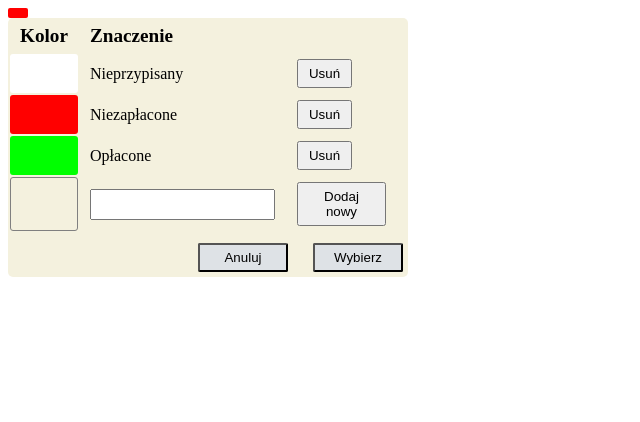
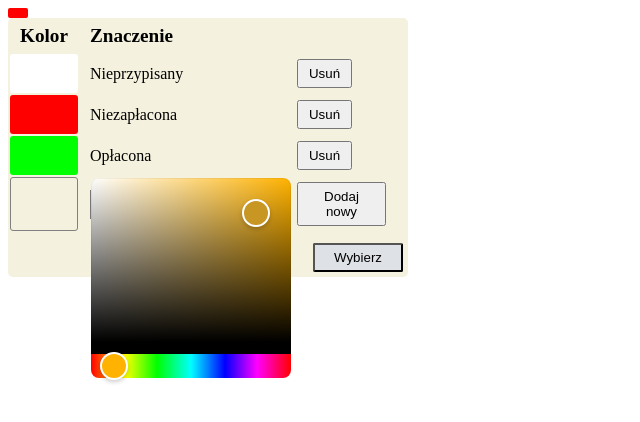
Before and after one commit to LukaszSzyp/EasyDocs, a React (Create React App) app: page / in a window 1280 px wide. Both pictures are taken after a click on the element 43 px from the left and 204 px from the top of the page. Shown: the top 422 px of the page, without its empty margins (0-640 px from the left). Built offline with nearby package versions, Linux system fonts and the light colour scheme.

Commit message:
add color picker

```diff
--- a/package.json
+++ b/package.json
@@ -7,6 +7,7 @@
     "@testing-library/react": "^13.3.0",
     "@testing-library/user-event": "^13.5.0",
     "react": "^18.2.0",
+    "react-colorful": "^5.5.1",
     "react-dom": "^18.2.0",
     "react-scripts": "5.0.1",
     "styled-components": "^5.3.5",
--- a/src/Components/PopUpColorStatus.jsx
+++ b/src/Components/PopUpColorStatus.jsx
@@ -1,4 +1,5 @@
 import { useState } from "react";
+import { RgbColorPicker } from "react-colorful";
 import styled from "styled-components";
 
 const Container = styled.div`
@@ -28,6 +29,7 @@ const TNullColorCell = styled.td`
   border: 1px solid grey;
   border-radius: 3px;
   cursor: pointer;
+  position: relative;
 `;
 
 const Tcell = styled.td`
@@ -56,6 +58,16 @@ const Input = styled.input`
   height: 25px;
 `;
 
+const RgbColorPickerContainer = styled.div`
+  position: absolute;
+  top: 0;
+  left: 80px;
+  display: flex;
+  flex-direction: column;
+  align-items: flex-end;
+  display: ${(props) => (props.isClosed ? "none" : "")};
+`;
+
 export const PopUpColorStatus = () => {
   const [colorStatusData, setColorStatusData] = useState([
     {
@@ -64,22 +76,29 @@ export const PopUpColorStatus = () => {
     },
     {
       color: "255,0,0",
-      description: "Niezapłacone",
+      description: "Niezapłacona",
     },
     {
       color: "0,255,0",
-      description: "Opłacone",
+      description: "Opłacona",
     },
   ]);
 
   const [description, setDescription] = useState("");
-  const [newColor, setNewColor] = useState("");
+  const [color, setColor] = useState({ r: 200, g: 150, b: 35 });
+  const [isColorPickerClosed, setIsColorPickerClosed] = useState(true);
 
-  const DeleteColorStatusRowHandler = (id) => {
+  const deleteColorStatusRowHandler = (id) => {
     const data = [...colorStatusData];
     data.splice(id, 1);
     console.log(data);
     setColorStatusData(data);
+  };
+
+  const openColorPickerPopupHandler = () => {
+    isColorPickerClosed
+      ? setIsColorPickerClosed(false)
+      : setIsColorPickerClosed(true);
   };
 
   return (
@@ -98,7 +117,7 @@ export const PopUpColorStatus = () => {
               <ButtonTable
                 rowId={colorStatus.id}
                 onClick={() => {
-                  DeleteColorStatusRowHandler(index);
+                  deleteColorStatusRowHandler(index);
                 }}
               >
                 Usuń
@@ -107,7 +126,11 @@ export const PopUpColorStatus = () => {
           </Trow>
         ))}
         <Trow>
-          <TNullColorCell></TNullColorCell>
+          <TNullColorCell onClick={openColorPickerPopupHandler}>
+            <RgbColorPickerContainer isClosed={isColorPickerClosed}>
+              <RgbColorPicker color={color} onChange={setColor} />
+            </RgbColorPickerContainer>
+          </TNullColorCell>
           <Tcell>
             <Input onChange={(e) => setDescription(e.target.value)} />
           </Tcell>
```
Also changed, not shown: 1 other file (tests, documents, lock files or other folders).
